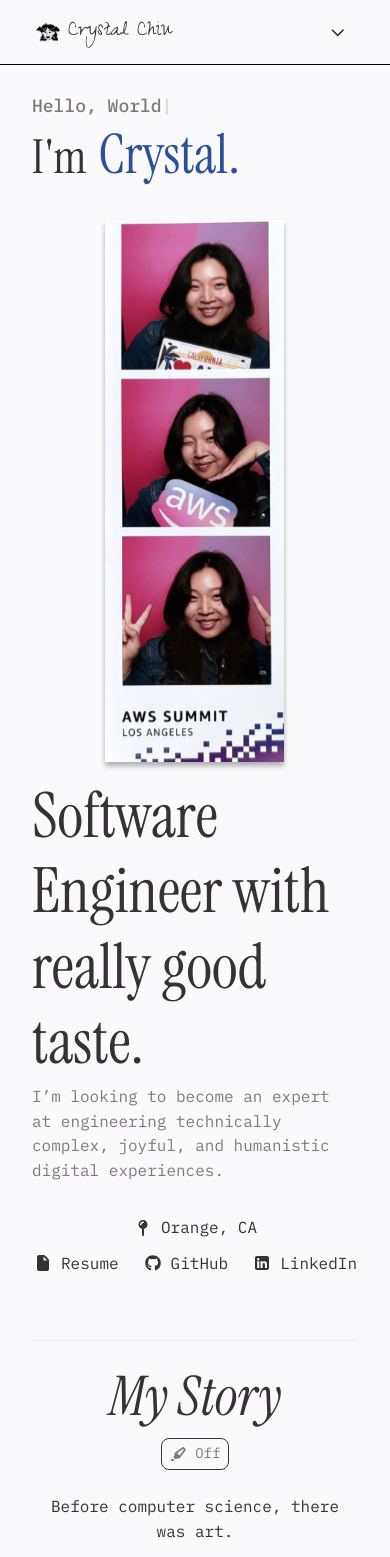
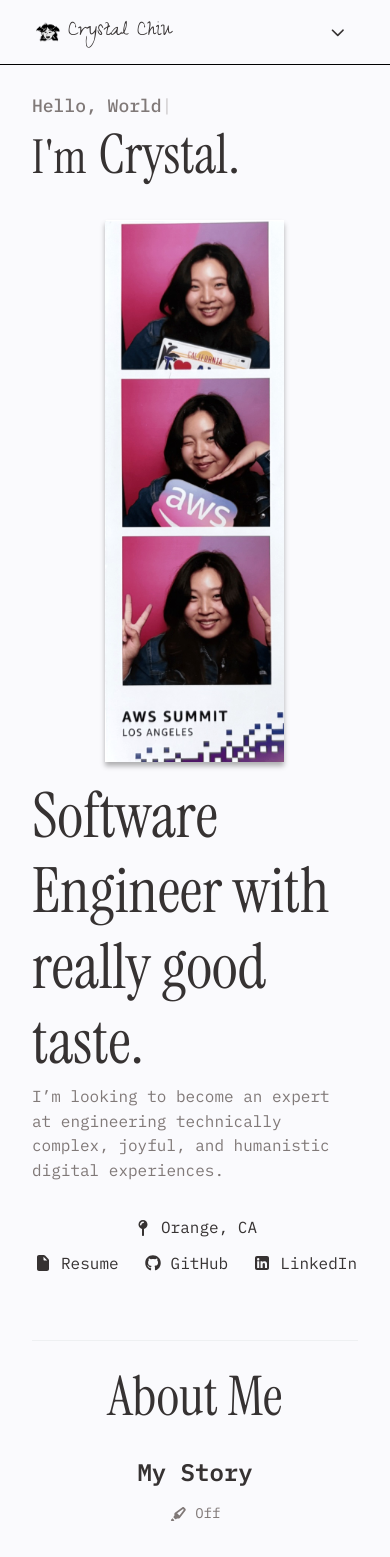
Before and after one commit to CrystalChiu/portfolio, a React (Vite) app: page / in a window 390 px wide. Shown: the top 1557 px of the page. Built offline with nearby package versions, Linux system fonts and the light colour scheme.

Commit message:
more mobile polishing, about section styling adjustments

```diff
--- a/src/components/sections/home/About/About.module.css
+++ b/src/components/sections/home/About/About.module.css
@@ -3,6 +3,10 @@
     flex-direction: column;
     gap: var(--space-24);
     padding: var(--space-32) 0;
+}
+
+.content h1 {
+    text-align: center;
 }
 
 .content p {
@@ -12,7 +16,7 @@
 .about_content {
     display: inherit;
     flex-direction: inherit;
-    gap: var(--space-32);
+    gap: var(--space-24);
 }
 
 .about__bio {
@@ -51,7 +55,7 @@
     align-items: center;
     overflow: hidden;
     padding: var(--space-4) var(--space-8);
-    border: var(--line-weight) solid var(--color-text-primary);
+    /* border: var(--line-weight) solid var(--color-text-primary); */
     border-radius: var(--corner-radius-md);
     background: transparent;
     color: var(--color-text-secondary);
--- a/src/components/sections/home/About/About.tsx
+++ b/src/components/sections/home/About/About.tsx
@@ -63,10 +63,12 @@ export default function About() {
             <Divider />
 
             <div className={styles.about_content}>
+                <h1 className="text-display-2">About Me</h1>
+
                 {/* My Story */}
                 <div className={styles.about__bio}>
                     <div className={styles.about__bio_header}>
-                            <h2 className="text-display-2-italic">My Story</h2>
+                        <h2>My Story</h2>
                         <button
                             type="button"
                             className={`${styles.highlight_toggle} ${
--- a/src/components/sections/home/Hero/Hero.module.css
+++ b/src/components/sections/home/Hero/Hero.module.css
@@ -55,7 +55,7 @@
 }
 
 .hero__name {
-    color: var(--color-accent-dark-blue);
+    /* color: var(--color-accent-dark-blue); */
 }
 
 .hero__description {
```
Lines whose indentation alone changed are shown as unchanged.
